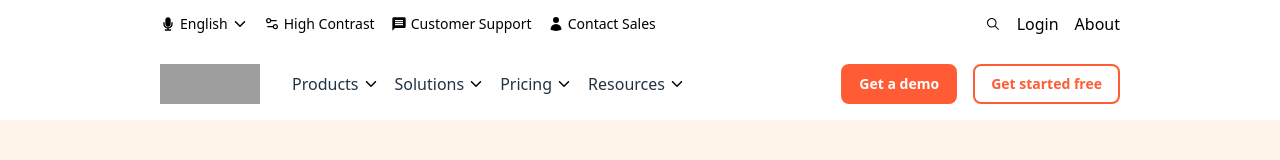
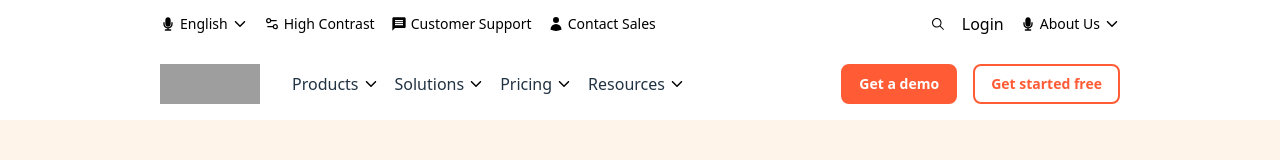
Before and after one commit to JoshuaOzibo/Hub-spot-website, a React (Vite) app: page / in a window 1280 px wide. Shown: the top 160 px of the page. Built offline with nearby package versions, Linux system fonts and the light colour scheme; grey boxes are pictures that could not be loaded.

Commit message:
added tooltip for about and languages

```diff
--- a/package.json
+++ b/package.json
@@ -12,7 +12,8 @@
   "dependencies": {
     "react": "^18.3.1",
     "react-dom": "^18.3.1",
-    "react-icons": "^5.4.0"
+    "react-icons": "^5.4.0",
+    "react-tooltip": "^5.28.0"
   },
   "devDependencies": {
     "@eslint/js": "^9.17.0",
--- /dev/null
+++ b/src/components/LanguageSelector.tsx
@@ -0,0 +1,54 @@
+import { Tooltip } from "react-tooltip";
+import { IoIosArrowDown } from "react-icons/io";
+import { TiMicrophone } from "react-icons/ti";
+
+interface LanguageSelectorProps {
+  languages: string[];
+  selectedLanguage: string;
+  onLanguageChange: (language: string) => void;
+  icon?: React.ReactNode;
+}
+
+const LanguageSelector = ({
+  languages,
+  selectedLanguage,
+  onLanguageChange,
+  icon = <TiMicrophone />
+}: LanguageSelectorProps) => {
+  const languageContent = (
+    <div className="py-2 bg-white min-w-[120px]">
+      {languages.map((lang, index) => (
+        <div
+          key={index}
+          className="px-4 py-2 text-black hover:bg-gray-100 cursor-pointer text-sm"
+          onClick={() => onLanguageChange(lang)}
+        >
+          {lang}
+        </div>
+      ))}
+    </div>
+  );
+
+  return (
+    <>
+      <div
+        className="flex cursor-pointer items-center gap-1"
+        data-tooltip-id="language-tooltip"
+        data-tooltip-place="bottom"
+      >
+        {icon}
+        <p className="text-sm font-medium">{selectedLanguage}</p>
+        <IoIosArrowDown />
+      </div>
+      <Tooltip
+        id="language-tooltip"
+        className="!bg-white text-black shadow-lg rounded-md !opacity-100 !p-0"
+        clickable={true}
+      >
+        {languageContent}
+      </Tooltip>
+    </>
+  );
+};
+
+export default LanguageSelector;
--- a/src/components/Navbar.tsx
+++ b/src/components/Navbar.tsx
@@ -2,16 +2,35 @@ import Button from "./Button";
 import { IoIosArrowDown } from "react-icons/io";
 import HubspotFullLogo from "../assets/logo/Hubspot_Full_Logo.svg";
 import { TbMenu4 } from "react-icons/tb";
-import { TiMicrophone } from "react-icons/ti";
 import { CgOptions } from "react-icons/cg";
 import { MdMessage } from "react-icons/md";
 import { HiUser } from "react-icons/hi2";
 import { IoIosSearch } from "react-icons/io";
 import { useEffect, useState } from "react";
 import MobileNavLogo from "../assets/logo/hubSpotNavMobile.svg";
+import LanguageSelector from "./LanguageSelector";
 
 const Navbar = () => {
   const [isFixed, setIsFixed] = useState(false);
+  const [selectedLanguage, setSelectedLanguage] = useState("English");
+  const [selectedAboutUs, setSelectedAboutUs] = useState("About Us");
+
+  const languages = [
+    "English",
+    "Español",
+    "Français",
+    "Deutsch",
+    "Português",
+    "日本語",
+    "한국어",
+  ];
+  const AboutUs = [
+    "About Us",
+    "Careers",
+    "Contact Us",
+    "Investor Relations",
+    "Management Team",
+  ];
 
   useEffect(() => {
     const handleScroll = () => {
@@ -33,11 +52,11 @@ const Navbar = () => {
     <section className="bg-white z-50 w-full">
       <main className="flex justify-between lg:px-40 sm:px-4 px-2 py-3 items-center">
         <div className="flex items-center gap-4">
-          <div className="flex cursor-pointer items-center gap-1">
-            <TiMicrophone />
-            <p className="text-sm font-medium">English</p>
-            <IoIosArrowDown />
-          </div>
+          <LanguageSelector
+            languages={languages}
+            selectedLanguage={selectedLanguage}
+            onLanguageChange={setSelectedLanguage}
+          />
           <div className="flex cursor-pointer items-center gap-1">
             <CgOptions />
             <p className="text-sm font-medium">High Contrast</p>
@@ -54,9 +73,13 @@ const Navbar = () => {
 
         {/* right */}
         <div className="flex items-center gap-4">
-          <IoIosSearch />
+          <IoIosSearch  />
           <p>Login</p>
-          <p>About</p>
+          <LanguageSelector
+            languages={AboutUs}
+            selectedLanguage={selectedAboutUs}
+            onLanguageChange={setSelectedAboutUs}
+          />
         </div>
       </main>
       <nav
```
Also changed, not shown: 1 other file (tests, documents, lock files or other folders).
